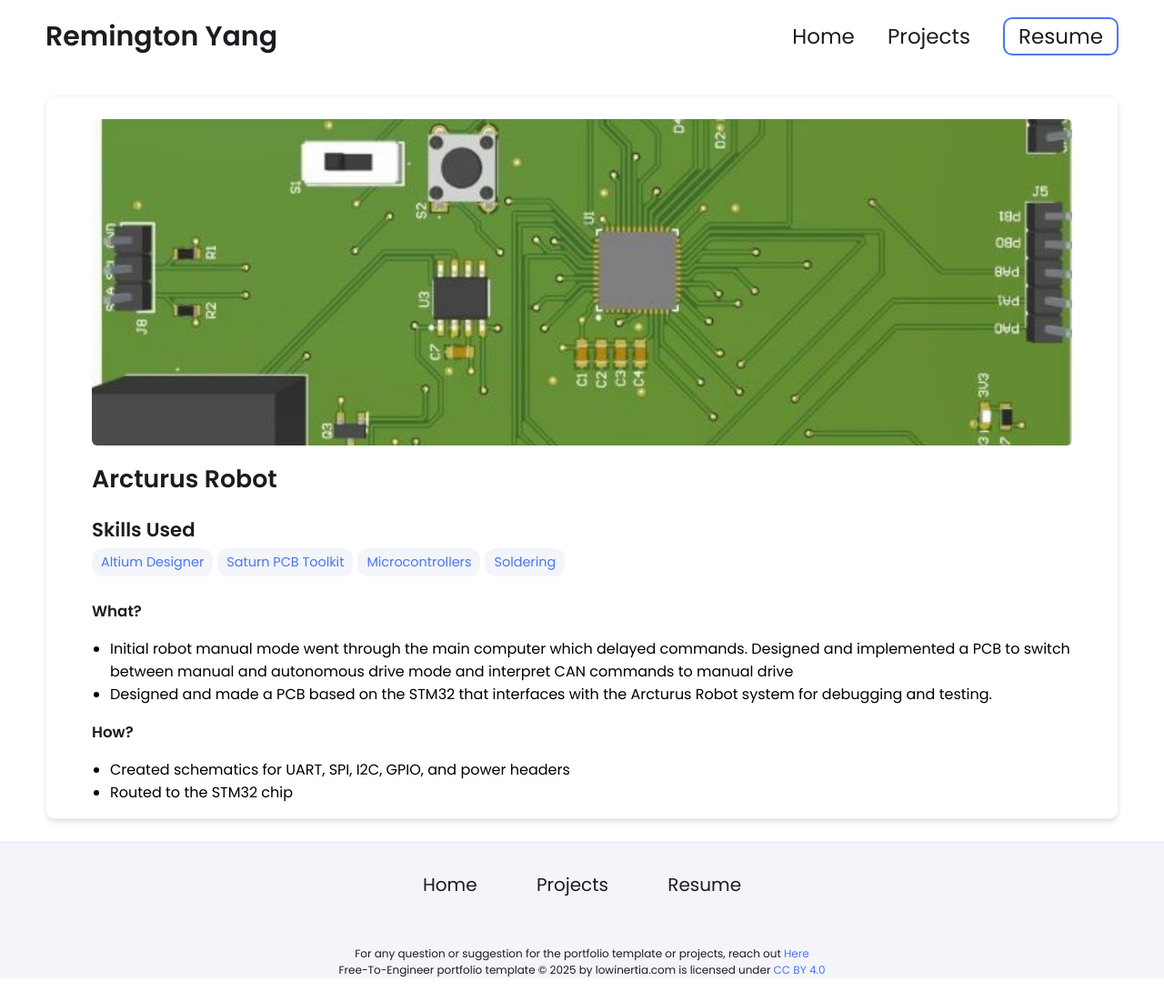
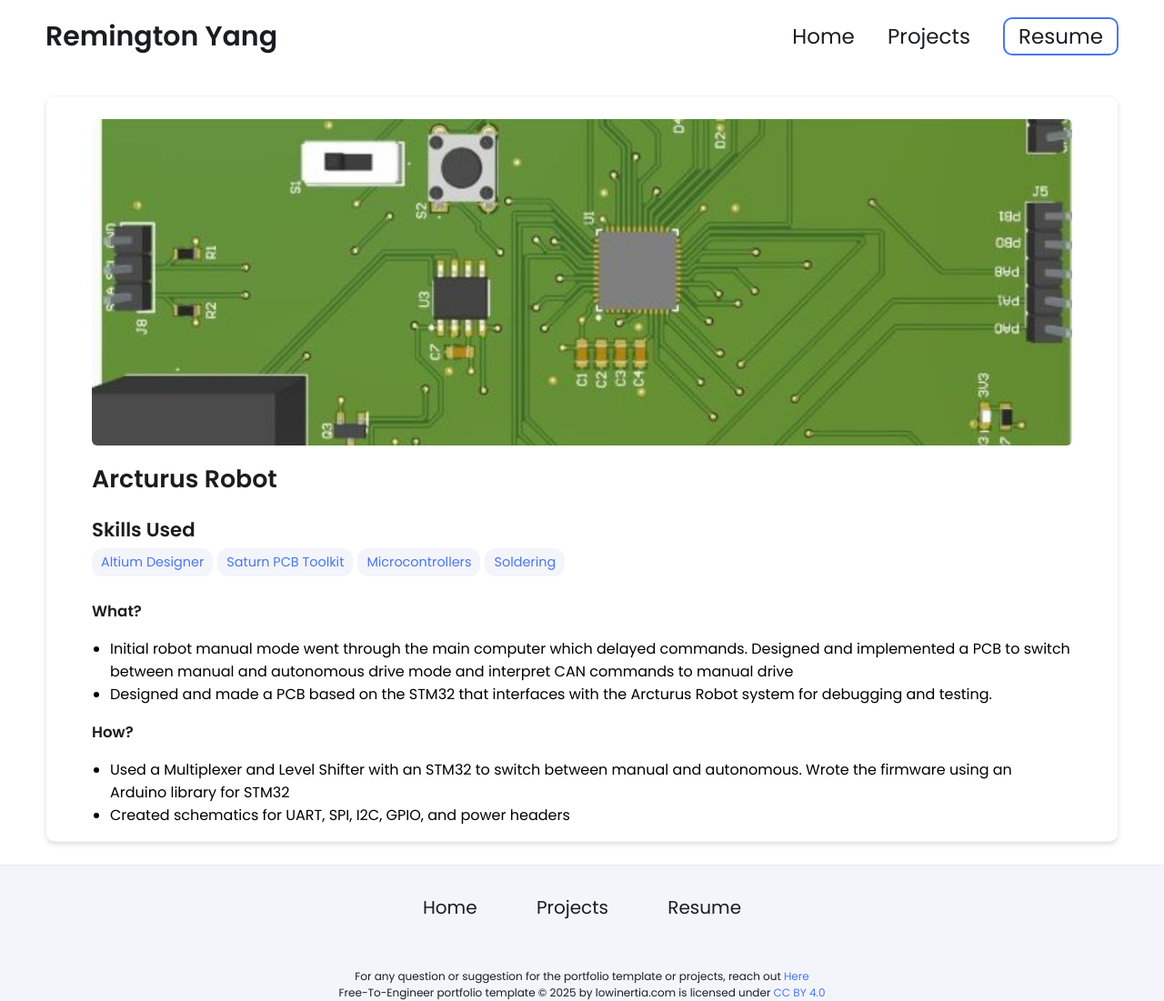
Before and after one commit to MegaPerkyCello/MegaPerkyCello.github.io, a Jekyll site: the page built from _projects/01-Arcturus/index.md, in a window 1280 px wide. Shown: the whole page at 91% size. Built offline with Jekyll 4.4.1, drawn with Linux system fonts in a browser that asks for light colours; before the commit the page ends 1076 px from its top, so only the background shows below that.

Commit message:
Update index.md

```diff
--- a/_projects/01-Arcturus/index.md
+++ b/_projects/01-Arcturus/index.md
@@ -16,8 +16,8 @@ main-image: /STM32New.jpg
  - Designed and made a PCB based on the STM32 that interfaces with the Arcturus Robot system for debugging and testing.
 
 ### **How?**
+- Used a Multiplexer and Level Shifter with an STM32 to switch between manual and autonomous. Wrote the firmware using an Arduino library for STM32
 - Created schematics for UART, SPI, I2C, GPIO, and power headers
-- Routed to the STM32 chip
 
 
 <!-- <br>
```
